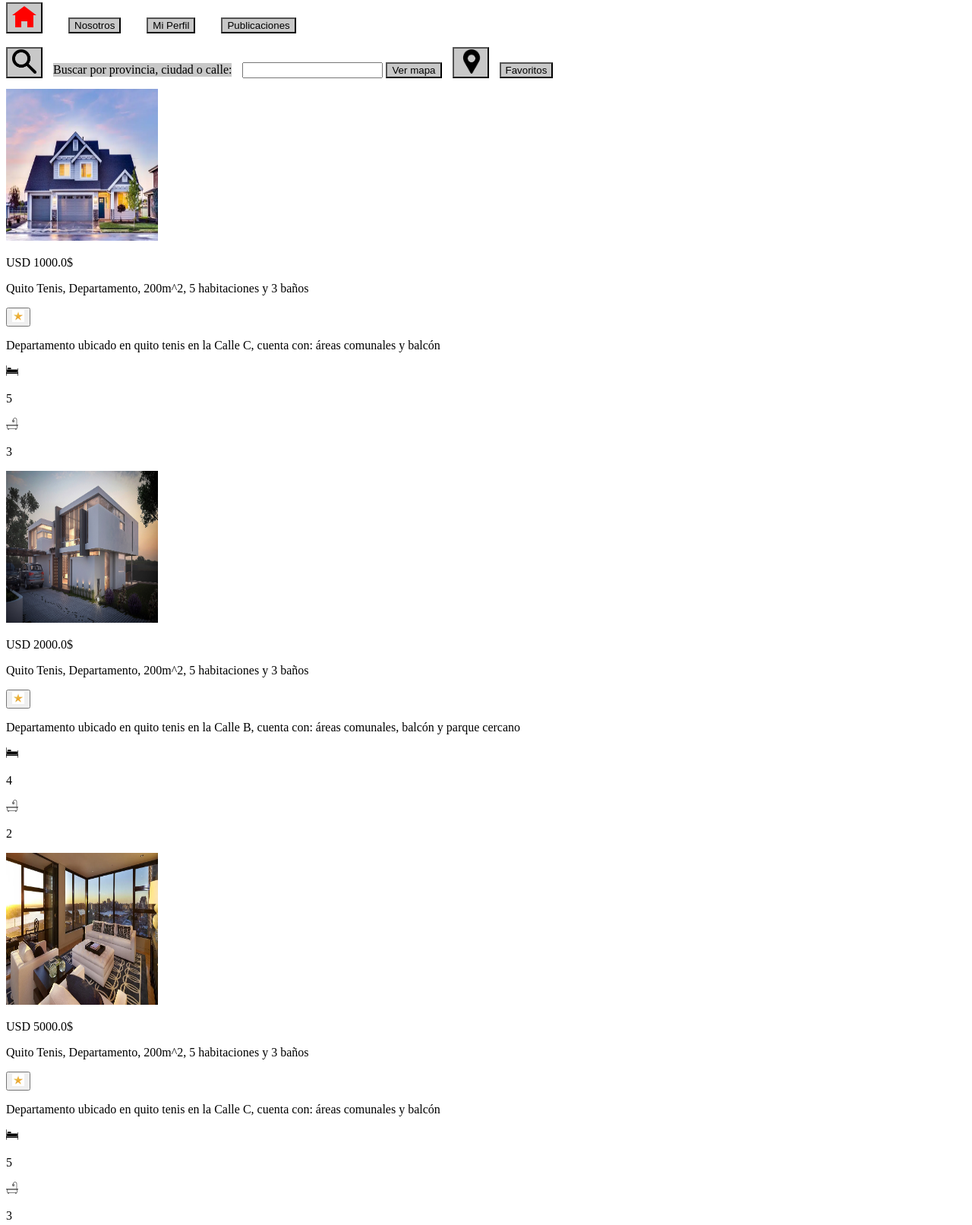
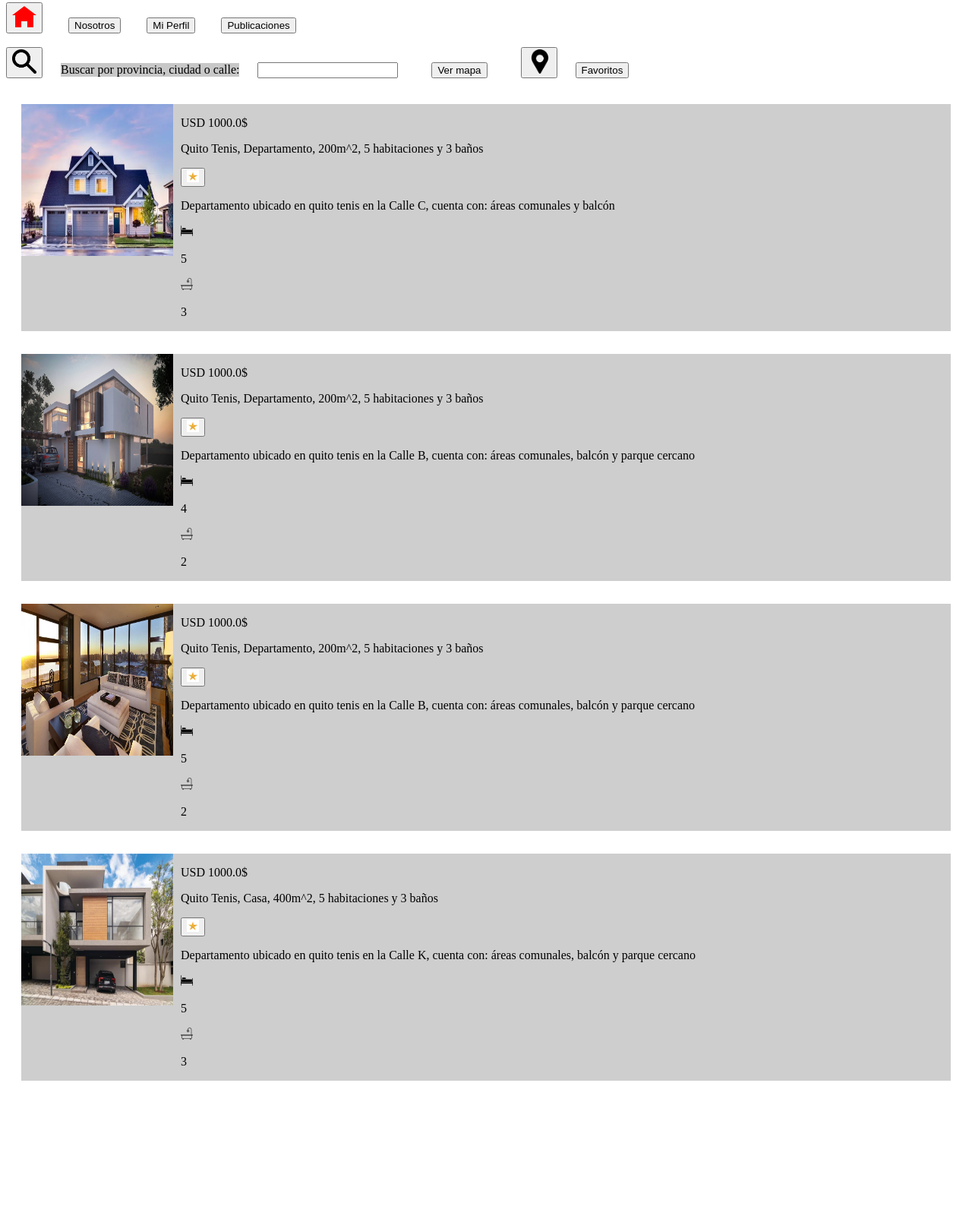
Before and after one commit to JosePinos/ProyectoFinal_Diseno, a plain HTML site: page Principal_arrendador.html in a window 1280 px wide. Shown: the part 5-1618 px from the top of the page at 76% size. After the commit the page ends 1478 px from the top, so only its background shows below. Drawn offline with Linux system fonts and the light colour scheme.

Commit message:
Publicaciones(feed) en la pestaña principal arrendador

```diff
--- a/Principal_arrendador.html
+++ b/Principal_arrendador.html
@@ -41,12 +41,13 @@
 
 
         <section class="publicaciones">
-            <div class="public">
+            <div class="public public1">
 
                 <div class="foto-casa">
                     <img src="./paginas/img/casa1.webp" alt="casa1" width="200px" height="200px">
                 </div>
 
+                <div class="datos-public">
                     <div class="head-datos">
                         <p>USD 1000.0$</p>
                         <p>Quito Tenis, Departamento, 200m^2, 5 habitaciones y 3 baños</p>
@@ -63,17 +64,23 @@
                         <div> <img src="./paginas/img/cama.png" alt="cuartos" width="16px" height="16px"> <p>5</p> </div>
                         <div> <img src="./paginas/img/banio.png" alt="baños" width="16px" height="16px"> <p>3</p> </div>
                     </div>
+                </div><!--FIN DE DATOS PUBLIC-->
+
+
+            </div><!--FIN DE LA PUBLICACIÓN 1-->
+
+            <!------------------------------------------------------------------------------------------------------------------------------------->
+
+
+            <div class="public public2">
+
+                <div class="foto-casa">
+                    <img src="./paginas/img/casa2.jpg" alt="casa2" width="200px" height="200px">
                 </div>
 
-
-            <div class="public">
-
-                <div class="foto-casa">
-                    <img src="./paginas/img/casa2.jpg" alt="casa1" width="200px" height="200px">
-                </div>
-
+                <div class="datos-public">
                     <div class="head-datos">
-                    <p>USD 2000.0$</p>
+                        <p>USD 1000.0$</p>
                         <p>Quito Tenis, Departamento, 200m^2, 5 habitaciones y 3 baños</p>
                         <button class="estrella-favoritos"><img src="./paginas/img/estrella-fav.jpg" alt="favoritos" width="16px" height="16px"></button>
                     </div>
@@ -88,24 +95,65 @@
                         <div> <img src="./paginas/img/cama.png" alt="cuartos" width="16px" height="16px"> <p>4</p> </div>
                         <div> <img src="./paginas/img/banio.png" alt="baños" width="16px" height="16px"> <p>2</p> </div>
                     </div>
+                </div><!--FIN DE DATOS PUBLIC-->
+
+
+            </div><!--FIN DE LA PUBLICACIÓN 2-->
+
+
+
+            <!------------------------------------------------------------------------------------------------------------------------------------->
+
+
+
+            <div class="public public3">
+
+                <div class="foto-casa">
+                    <img src="./paginas/img/apartament1.webp" alt="casa3" width="200px" height="200px">
                 </div>
 
-
-            <div class="public">
-
-                <div class="foto-casa">
-                    <img src="./paginas/img/apartament1.webp" alt="casa1" width="200px" height="200px">
-                </div>
-
+                <div class="datos-public">
                     <div class="head-datos">
-                    <p>USD 5000.0$</p>
+                        <p>USD 1000.0$</p>
                         <p>Quito Tenis, Departamento, 200m^2, 5 habitaciones y 3 baños</p>
                         <button class="estrella-favoritos"><img src="./paginas/img/estrella-fav.jpg" alt="favoritos" width="16px" height="16px"></button>
                     </div>
 
                     <div class="body-datos">
-                    <p>Departamento ubicado en quito tenis en la Calle C, cuenta con:
-                        áreas comunales y balcón
+                        <p>Departamento ubicado en quito tenis en la Calle B, cuenta con:
+                            áreas comunales, balcón y parque cercano
+                        </p>
+                    </div>
+
+                    <div class="foot-datos">
+                        <div> <img src="./paginas/img/cama.png" alt="cuartos" width="16px" height="16px"> <p>5</p> </div>
+                        <div> <img src="./paginas/img/banio.png" alt="baños" width="16px" height="16px"> <p>2</p> </div>
+                    </div>
+                </div><!--FIN DE DATOS PUBLIC-->
+
+
+            </div><!--FIN DE LA PUBLICACIÓN 3-->
+
+
+            <!------------------------------------------------------------------------------------------------------------------------------------->
+
+
+            <div class="public public4">
+
+                <div class="foto-casa">
+                    <img src="./paginas/img/casa3.jpg" alt="casa4" width="200px" height="200px">
+                </div>
+
+                <div class="datos-public">
+                    <div class="head-datos">
+                        <p>USD 1000.0$</p>
+                        <p>Quito Tenis, Casa, 400m^2, 5 habitaciones y 3 baños</p>
+                        <button class="estrella-favoritos"><img src="./paginas/img/estrella-fav.jpg" alt="favoritos" width="16px" height="16px"></button>
+                    </div>
+
+                    <div class="body-datos">
+                        <p>Departamento ubicado en quito tenis en la Calle K, cuenta con:
+                            áreas comunales, balcón y parque cercano
                         </p>
                     </div>
 
@@ -113,11 +161,10 @@
                         <div> <img src="./paginas/img/cama.png" alt="cuartos" width="16px" height="16px"> <p>5</p> </div>
                         <div> <img src="./paginas/img/banio.png" alt="baños" width="16px" height="16px"> <p>3</p> </div>
                     </div>
-            </div>
+                </div><!--FIN DE DATOS PUBLIC-->
 
 
-
-
+            </div><!--FIN DE LA PUBLICACIÓN 4-->
 
 
         </section>
--- a/estilos_principal_arrendador.css
+++ b/estilos_principal_arrendador.css
@@ -6,34 +6,34 @@ header .botones-inicio{
 
 .casita-boton{
     margin-right: 30px;
-    background-color: rgb(200, 200, 200);
+
 }
 
 .btns-inicio{
     margin-right: 30px;
-    background-color: rgb(200, 200, 200);
+
 }
 
 
 .barra-buscarfavoritos{
     display: inline-block;
-
+    width: 100%;
 }
 
 .buscar-boton{
     display: inline-block;
     width: auto;
     height: auto;
-    margin-right: 10px;
-    background-color: rgb(200, 200, 200);
+    margin-right: 20px;
+
 }
 
 .direccion-buscar{
     display: inline-block;
     width: auto;
     height: 18px;
-    background-color: rgb(166, 166, 166);
-    margin-right: 10px;
+
+    margin-right: 20px;
     background-color: rgb(200, 200, 200);
 }
 
@@ -41,16 +41,17 @@ header .botones-inicio{
     display: inline-block;
     width: auto;
     height: auto;
-    margin-right: 10px;
-    background-color: rgb(200, 200, 200);
+    margin-left: 40px;
+    margin-right: 40px;
+
 }
 
 .icono-mapa-boton{
     display: inline-block;
     width: auto;
     height: auto;
-    margin-right: 10px;
-    background-color: rgb(200, 200, 200);
+    margin-right: 20px;
+
 }
 
 .favoritos-boton{
@@ -58,5 +59,82 @@ header .botones-inicio{
     width: auto;
     height: auto;
     margin-right: 10px;
-    background-color: rgb(200, 200, 200);
+
 }
+
+
+.publicaciones{
+    display: flex;
+    flex-direction: column;
+    margin: 20px;
+}
+
+
+.public{
+    background-color: rgb(206, 206, 206);
+}
+
+/*
+.public:nth-child(1){
+    margin-bottom: 30px;
+}
+.public:nth-child(2){
+    margin-bottom: 30px;
+}
+
+.public:nth-child(3){
+    margin-bottom: 30px;
+}
+*/
+.foto-casa{
+    display: block;
+    margin-right: 10px;
+}
+
+.public1{
+    display: inline-block;
+    margin-bottom: 30px;
+}
+
+.datos-public{
+    display: flex;
+    flex-direction: column;
+}
+
+.public:nth-child(1){
+    display: flex;
+
+}
+
+
+
+
+.public2{
+    margin-bottom: 30px;
+}
+
+.public:nth-child(2){
+    display: flex;
+
+}
+
+
+.public3{
+    margin-bottom: 30px;
+}
+
+.public:nth-child(3){
+    display: flex;
+
+}
+
+
+.public4{
+    margin-bottom: 30px;
+}
+
+
+.public:nth-child(4){
+    display: flex;
+
+}
```
Also changed, not shown: paginas/img/casa3.jpg (added). Lines whose indentation alone changed are shown as unchanged.
